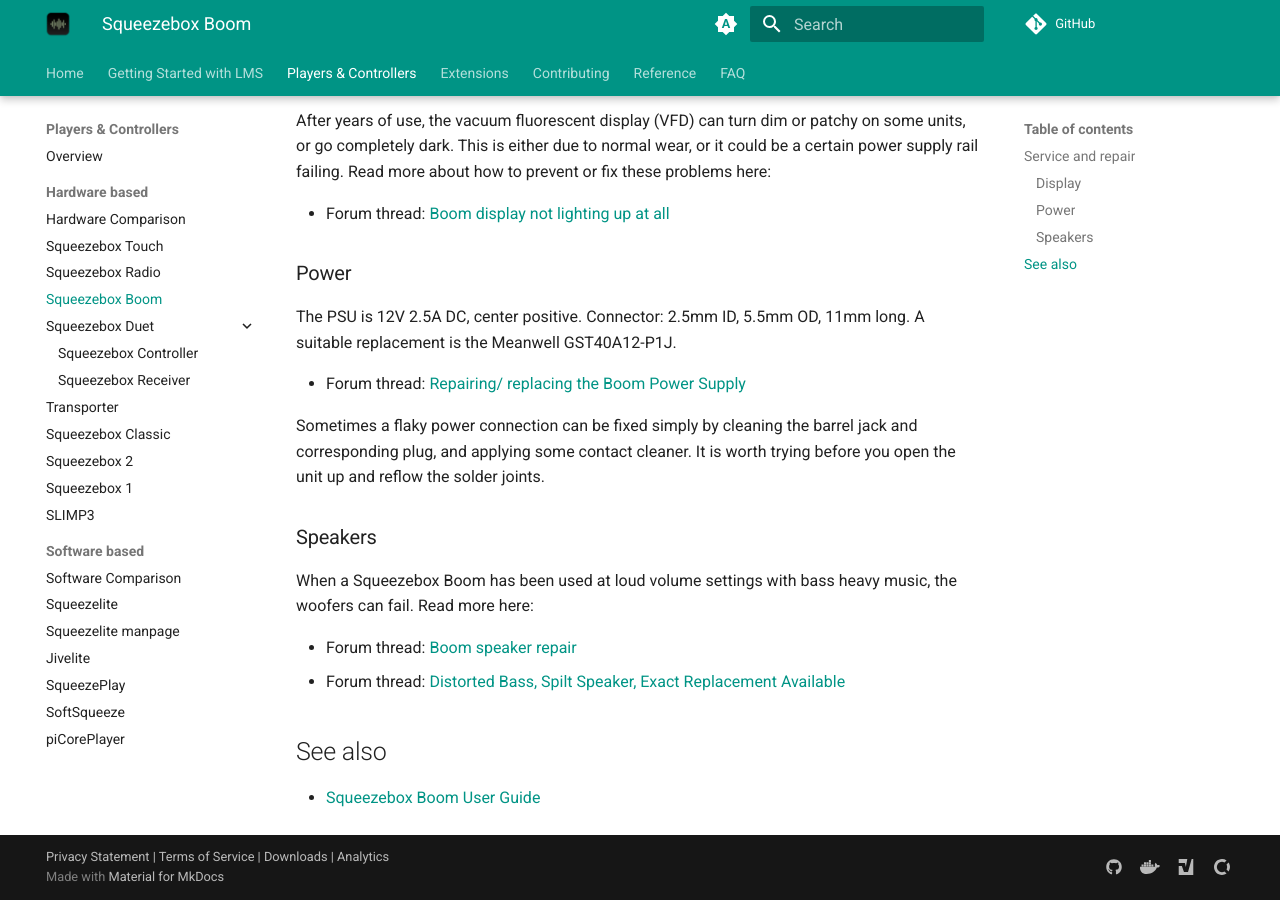
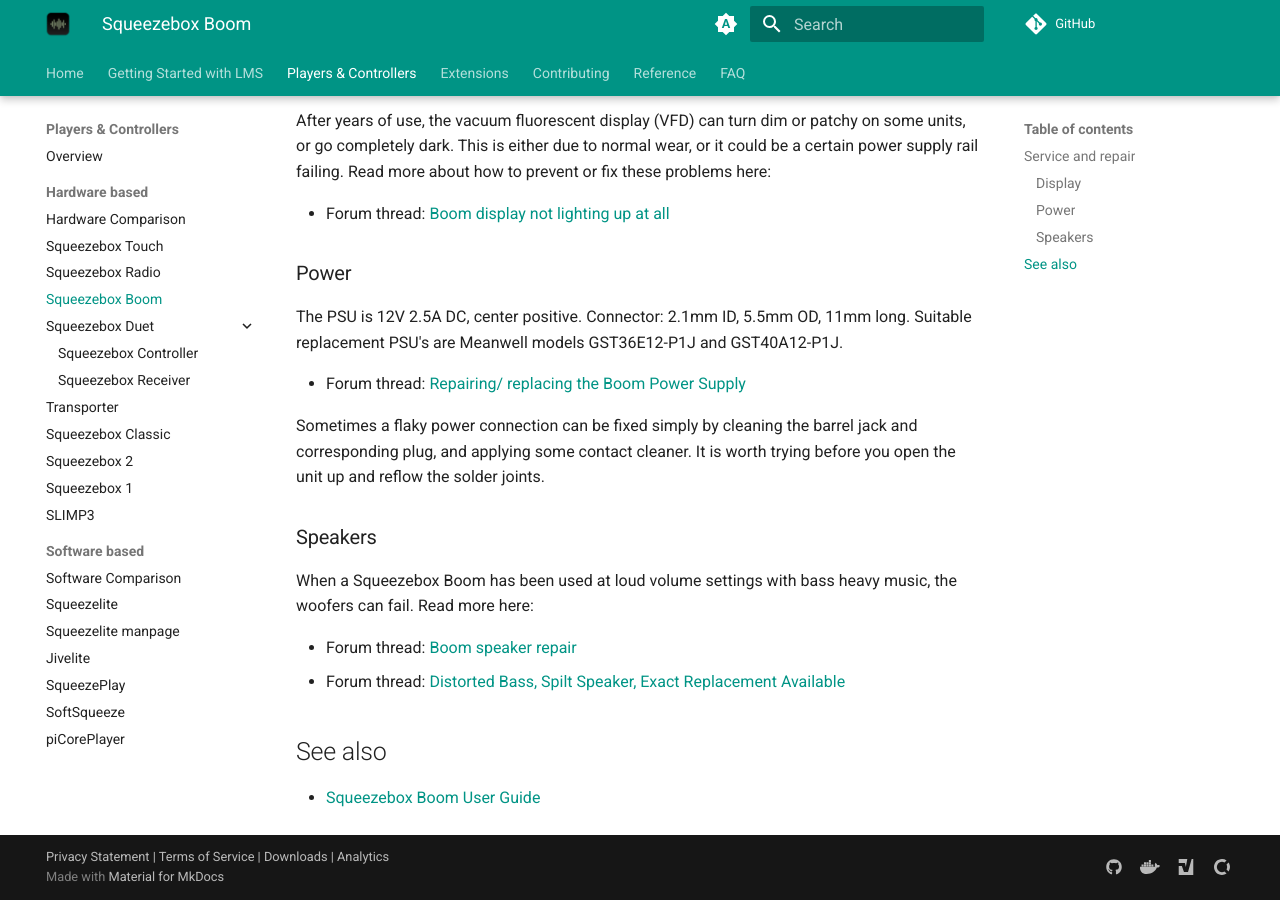
Before and after one commit to LMS-Community/lms-community.github.io, an MkDocs documentation site: the page built from docs/players-and-controllers/squeezebox-boom.md, in a window 1280 px wide and 900 px high, scrolled down 1019 px. Built offline with MkDocs 1.6.1 and Material for MkDocs 9.7.7, drawn with Linux system fonts in a browser that asks for light colours; a script that is not in the unit is left out; plug-ins that fetch from the network failed and are left out; comment, search, counter and statistics services are not loaded.

Commit message:
Update squeezebox-boom.md
Updated PSU section. Preferred inner diameter of the PSU DC plug is 2.1mm. This is also the inner diameter of the P1J plug that comes with the suggested replacement PSU. Also provided a second replacement PSU suggestion.

```diff
--- a/docs/players-and-controllers/squeezebox-boom.md
+++ b/docs/players-and-controllers/squeezebox-boom.md
@@ -31,7 +31,7 @@
 
 ### Power
 
-The PSU is 12V 2.5A DC, center positive. Connector: 2.5mm ID, 5.5mm OD, 11mm long. A suitable replacement is the Meanwell GST40A12-P1J.
+The PSU is 12V 2.5A DC, center positive. Connector: 2.1mm ID, 5.5mm OD, 11mm long. Suitable replacement PSU's are Meanwell models GST36E12-P1J and GST40A12-P1J.
 
 - Forum thread: [Repairing/ replacing the Boom Power Supply](https://forums.lyrion.org/showthread.php?55668-Repairing-replacing-the-Boom-Power-Supply)
 
```
